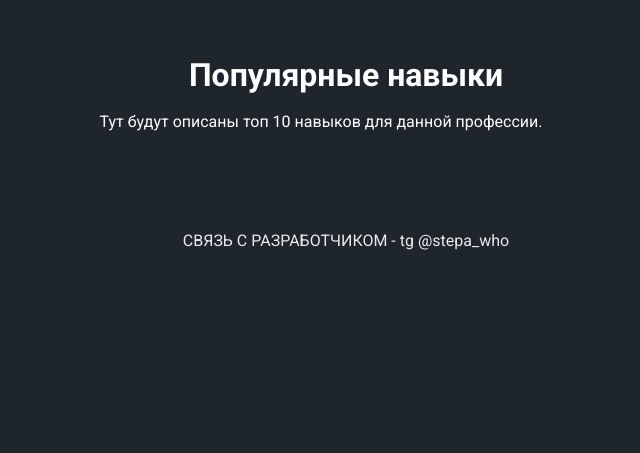
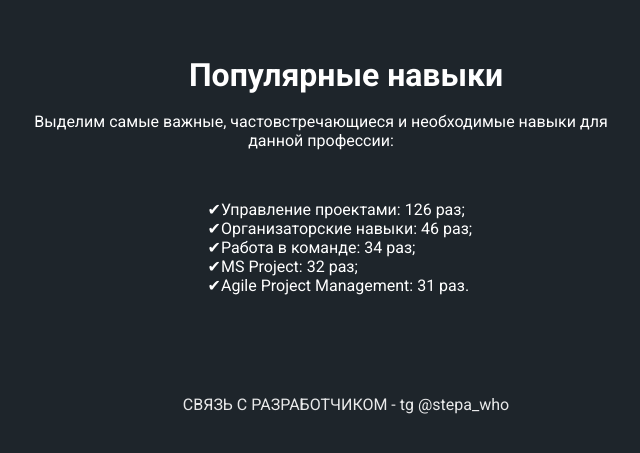
Before and after one commit to st-fedostsev/myprofessionsite, a Django app: page /skills/ in a window 1360 px wide. Shown: the part 92-545 px from the top of the page, without its empty margins (337-977 px from the left). Run offline with Django 5.2, Linux system fonts and the light colour scheme.

Commit message:
Исправление визуала сайта, подготовка к деплою

```diff
--- a/projectmanagersite/static/style/main.css
+++ b/projectmanagersite/static/style/main.css
@@ -132,3 +132,11 @@
   width: 600px;
 
 }
+
+.skills-list{
+    margin: 0;
+    padding: 0;
+    list-style-type: "✔";
+    padding-left: 550px;
+    padding-top: 50px;
+}
--- a/projectmanagersite/templates/geography.html
+++ b/projectmanagersite/templates/geography.html
@@ -55,7 +55,7 @@
                 Самые популярные города
             </h1>
             <div class = 'profession-description'>
-                Из основной статистики видно, что самыми популярными городами являются - Москва и Санкт-Петербург. И очень много городов, чье кол-во вакансий меньше 1% нуждаются в менджере IT-проекта.
+                Из основной статистики видно, что самыми популярными городами являются - Москва и Санкт-Петербург. И очень много городов, чье кол-во вакансий меньше 1% нуждаются в менеджере IT-проекта.
             </div>
         </main>
 
--- a/projectmanagersite/templates/skills.html
+++ b/projectmanagersite/templates/skills.html
@@ -55,8 +55,25 @@
                 Популярные навыки
             </h1>
             <div class = 'profession-description'>
-                Тут будут описаны топ 10 навыков для данной профессии.
+                Выделим самые важные, частовстречающиеся и необходимые навыки для данной профессии:
             </div>
+            <ul class = 'skills-list'>
+                    <li>
+                        Управление проектами: 126 раз;
+                    </li>
+                    <li>
+                        Организаторские навыки: 46 раз;
+                    </li>
+                    <li>
+                        Работа в команде: 34 раз;
+                    </li>
+                    <li>
+                        MS Project: 32 раз;
+                    </li>
+                    <li>
+                        Agile Project Management: 31 раз.
+                    </li>
+                </ul>
         </main>
 
         <footer style = "margin-top: 100px; justify-content: center; display: flex;">
```
